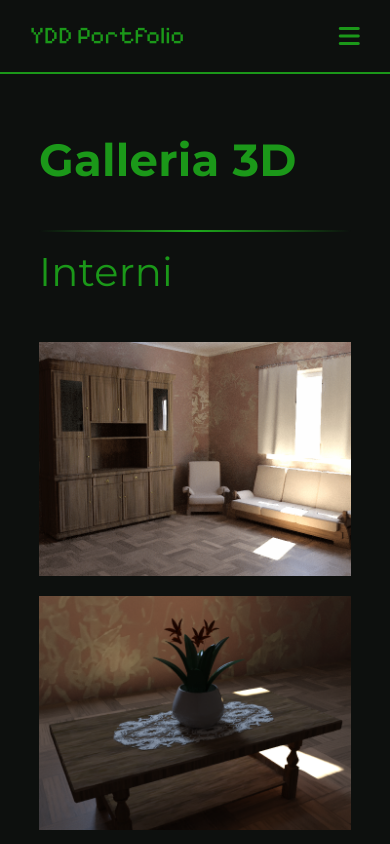
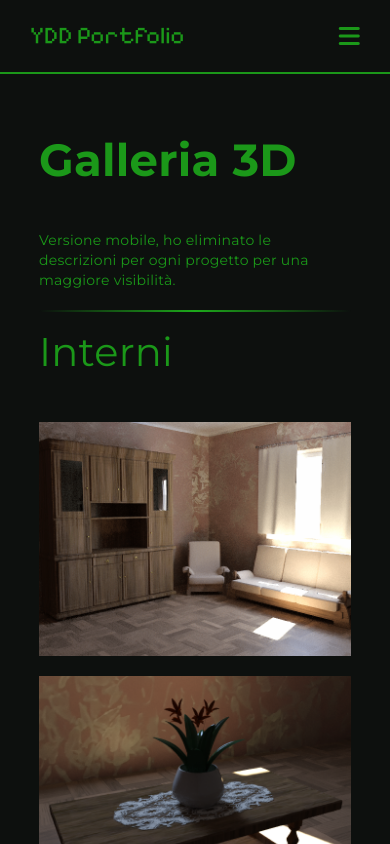
Before and after one commit to yurididomenico/YDD-Portfolio, an Angular app: page /modellazione3d in a window 390 px wide. Built offline with nearby package versions, Linux system fonts and the light colour scheme.

Commit message:
3D: desc mobile

```diff
--- a/src/app/pages/modellazione3d/modellazione3d.component.html
+++ b/src/app/pages/modellazione3d/modellazione3d.component.html
@@ -1,6 +1,6 @@
 <div class="container">
   <div class="titolo-pagina">Galleria 3D</div>
-
+  <div class="desc-mobile">Versione mobile, ho eliminato le descrizioni per ogni progetto per una maggiore visibilità.<br></div>
   <div class="area-carte">
     <div class="progetto3d" *ngFor="let progetto_3d of progetti_3d; index as i">
       <app-line></app-line>
--- a/src/app/pages/modellazione3d/modellazione3d.component.scss
+++ b/src/app/pages/modellazione3d/modellazione3d.component.scss
@@ -2,6 +2,11 @@
 @import 'src/assets/style/styleHeaders.scss';
 
 .container {
+
+  .desc-mobile {
+    display: none;
+    margin-bottom: 20px;
+  }
 
   .area-carte {
 
@@ -46,6 +51,10 @@
 @media screen and (max-width: 1024px) {
   .container {
 
+    .desc-mobile {
+      display: block;
+    }
+
     .area-carte {
 
       .progetto3d {
```
